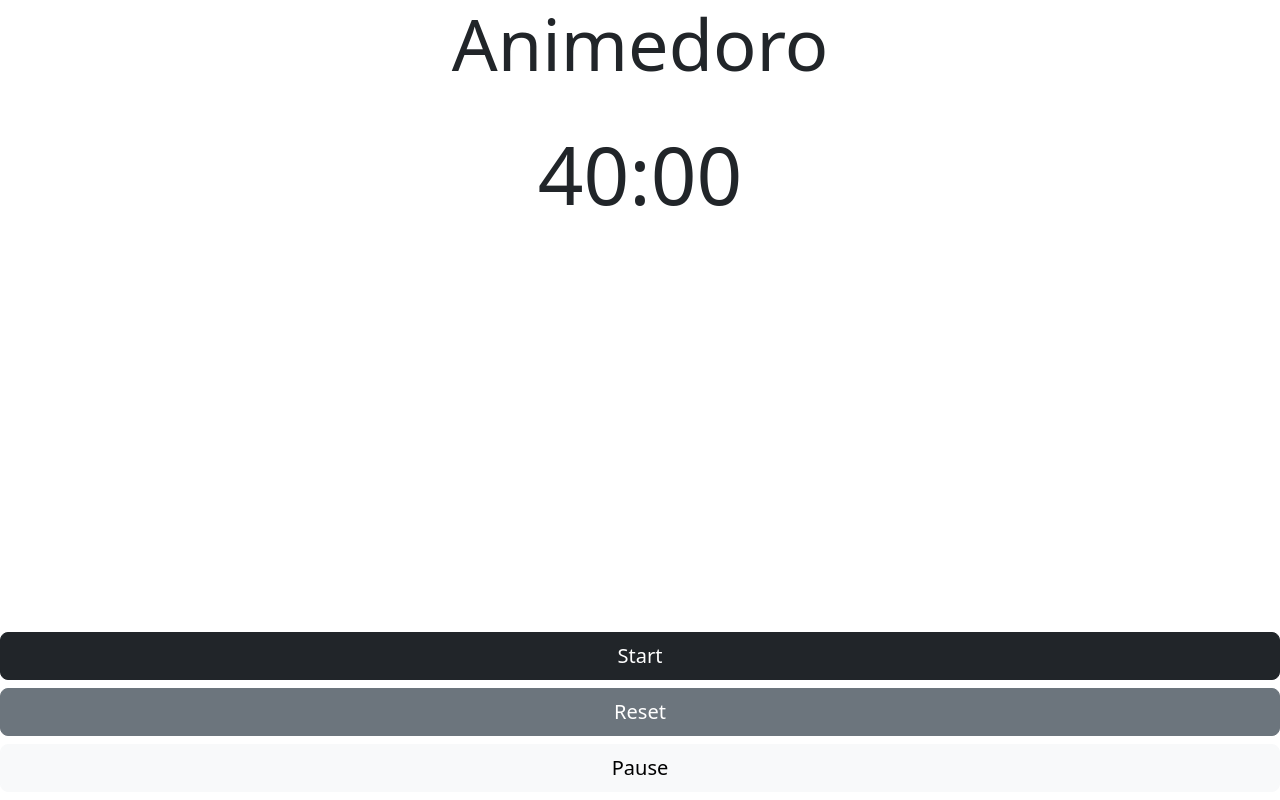
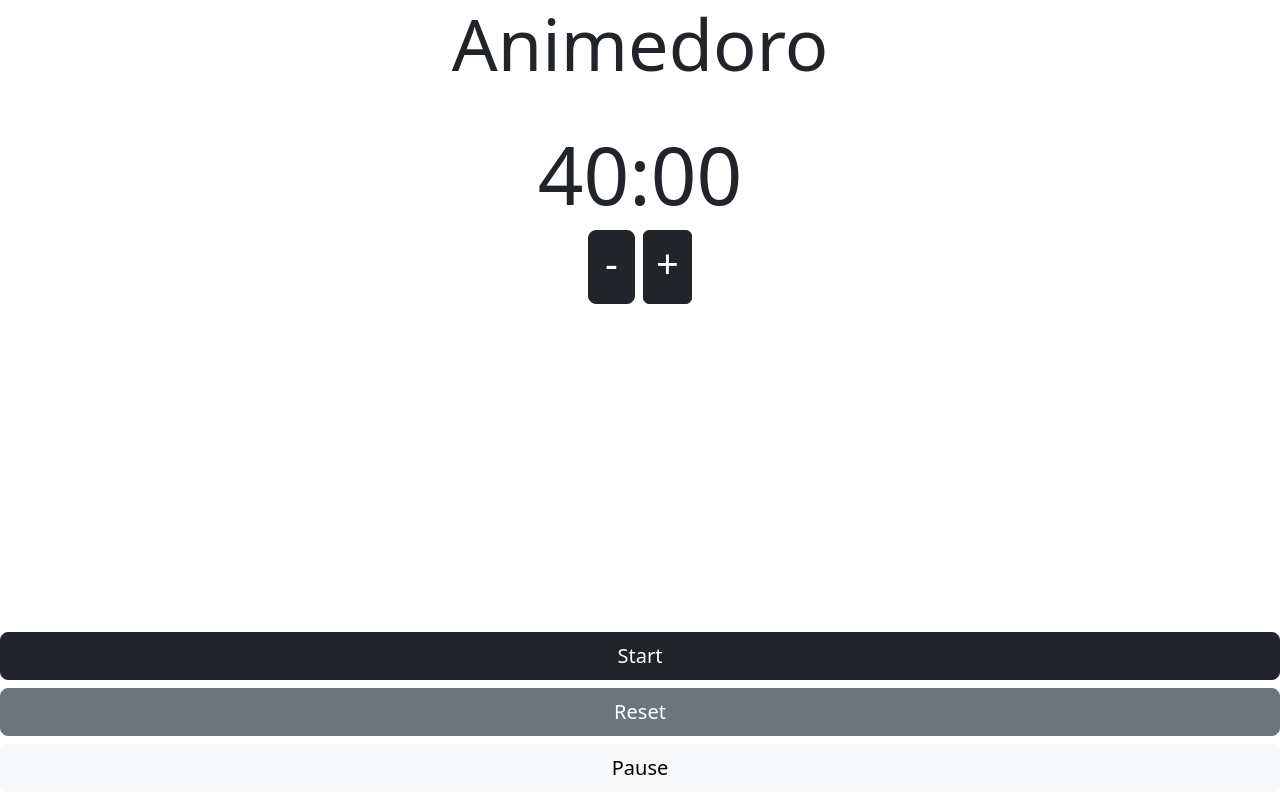
Before and after one commit to Omair-D/animedoro, a React (Create React App) app: page / in a window 1280 px wide. Built offline with nearby package versions, Linux system fonts and the light colour scheme; no server answers.

Commit message:
Added '+' & '-' Buttons

```diff
--- a/src/App.js
+++ b/src/App.js
@@ -67,6 +67,11 @@ function App() {
 
         <div className='Timer py-4 my-2'>
           <h2 className='display-1 align-self-center'>{timeMin}:{timeSec < 10 ? "0" + timeSec : timeSec }</h2>
+          <div className='time-ctrl d-flex justify-content-center flex-row'>
+
+            <Button variant="dark" className='mx-1' size="lg"><h1>-</h1></Button> <Button variant="dark" className='mx-1'><h1>+</h1></Button>
+
+          </div>
         </div>
     </div>
     <div className='Ctrl py-2 my-10 d-grid gap-2 fixed-bottom'>
```
